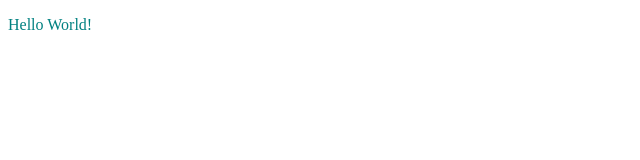
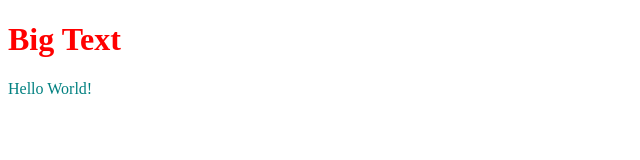
Before and after one commit to IamWill-C/IamWill-C.github.io, a plain HTML site: page HTML/FirstPage.html in a window 1280 px wide. Shown: the whole page, without its empty margins (0-640 px from the left). Drawn offline with Linux system fonts and the light colour scheme; files that its build step writes are made by us from their sources.

Commit message:
More Text

```diff
--- a/CSS/Styles.css
+++ b/CSS/Styles.css
@@ -1,3 +1,7 @@
 p {
     color: teal;
 }
+
+h1 {
+    color: red;
+}
--- a/HTML/FirstPage.html
+++ b/HTML/FirstPage.html
@@ -7,5 +7,7 @@
     The First Page
 </title>
 <main>
+    <h1>Big Text</h1>
     <p>Hello World!</p>
+
 </main>
```
